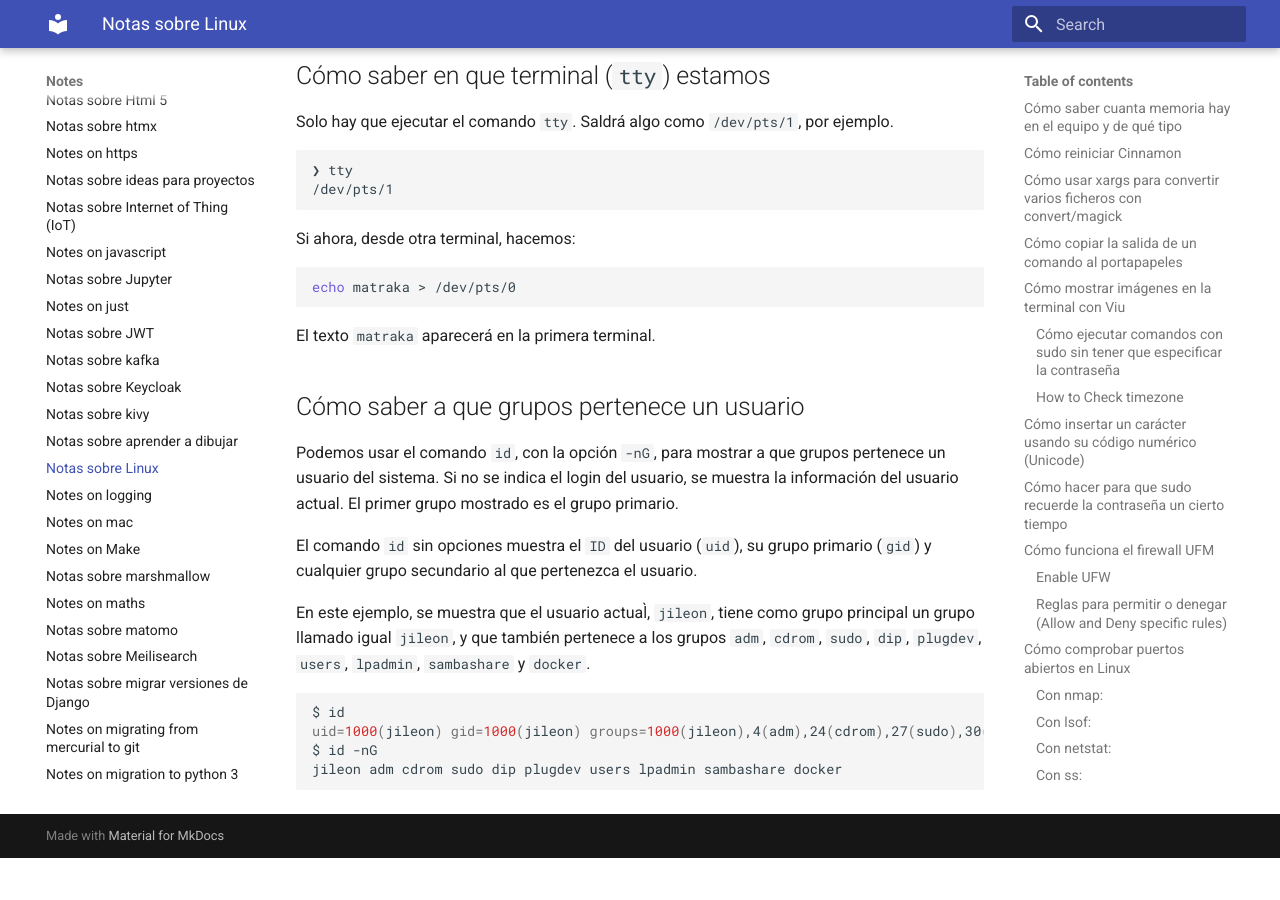
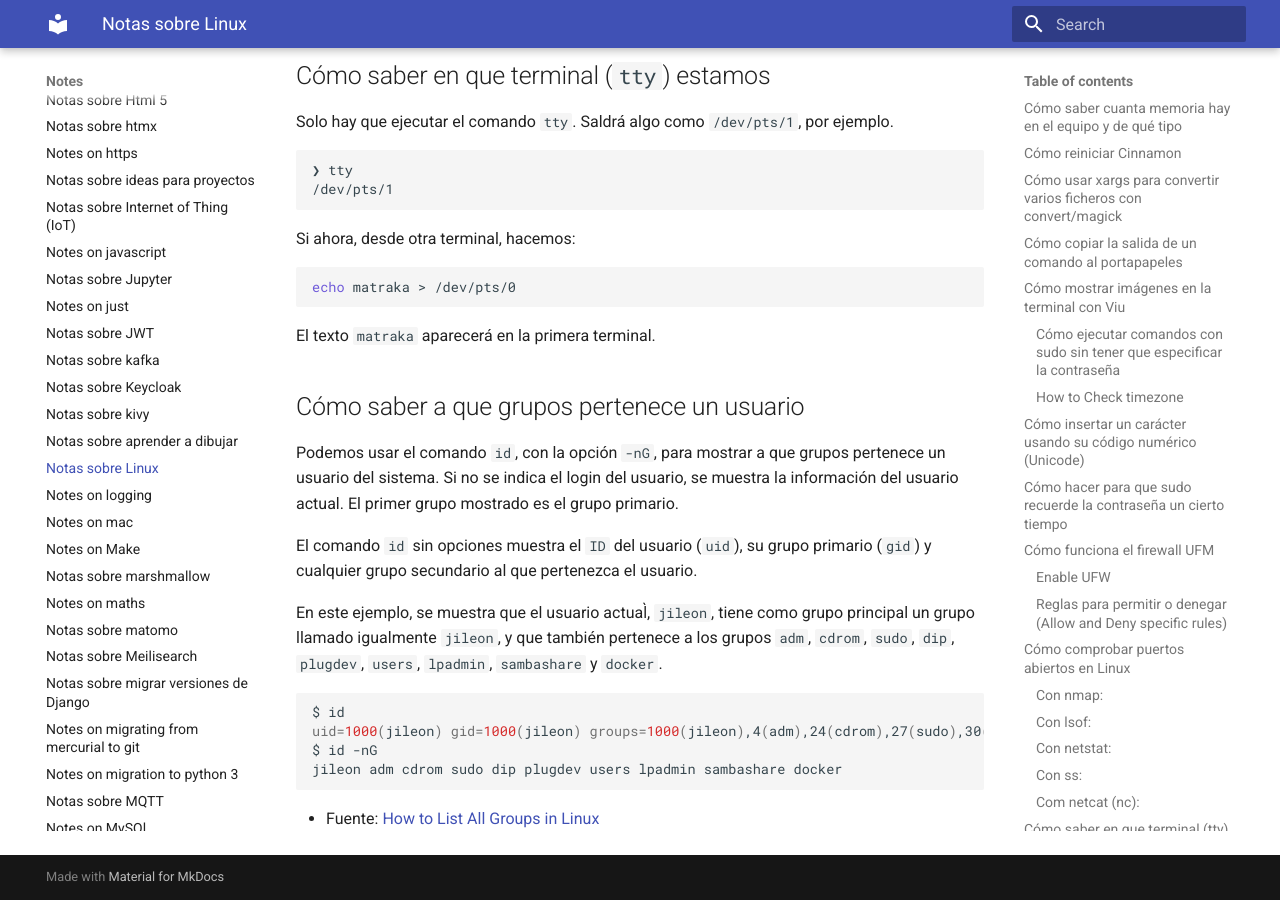
Before and after one commit to euribates/notes, an MkDocs documentation site: the page built from source/notes-on-linux.md, in a window 1280 px wide and 900 px high, scrolled down 9882 px. Built offline with MkDocs 1.6.1 and Material for MkDocs 9.7.7, drawn with Linux system fonts in a browser that asks for light colours; formulas are drawn with MathJax 3; before the commit the page ends 10740 px from its top, so only the background shows below that.

Commit message:
Añade fuente para como saber a qué grupos pertenece un usuario

````diff
--- a/source/notes-on-linux.md
+++ b/source/notes-on-linux.md
@@ -493,7 +493,7 @@ grupo primario (`gid`) y cualquier grupo secundario al que pertenezca el
 usuario.
 
 En este ejemplo, se muestra que el usuario actual̀, `jileon`, tiene como
-grupo principal un grupo llamado igual `jileon`, y que también pertenece
+grupo principal un grupo llamado igualmente `jileon`, y que también pertenece
 a los grupos `adm`, `cdrom`, `sudo`, `dip`, `plugdev`, `users`,
 `lpadmin`, `sambashare` y `docker`.
 
@@ -503,3 +503,5 @@ uid=1000(jileon) gid=1000(jileon) groups=1000(jileon),4(adm),24(cdrom),27(sudo),
 $ id -nG
 jileon adm cdrom sudo dip plugdev users lpadmin sambashare docker
 ```
+
+- Fuente: [How to List All Groups in Linux](https://kodekloud.com/blog/how-to-list-all-groups-in-linux/)
````
